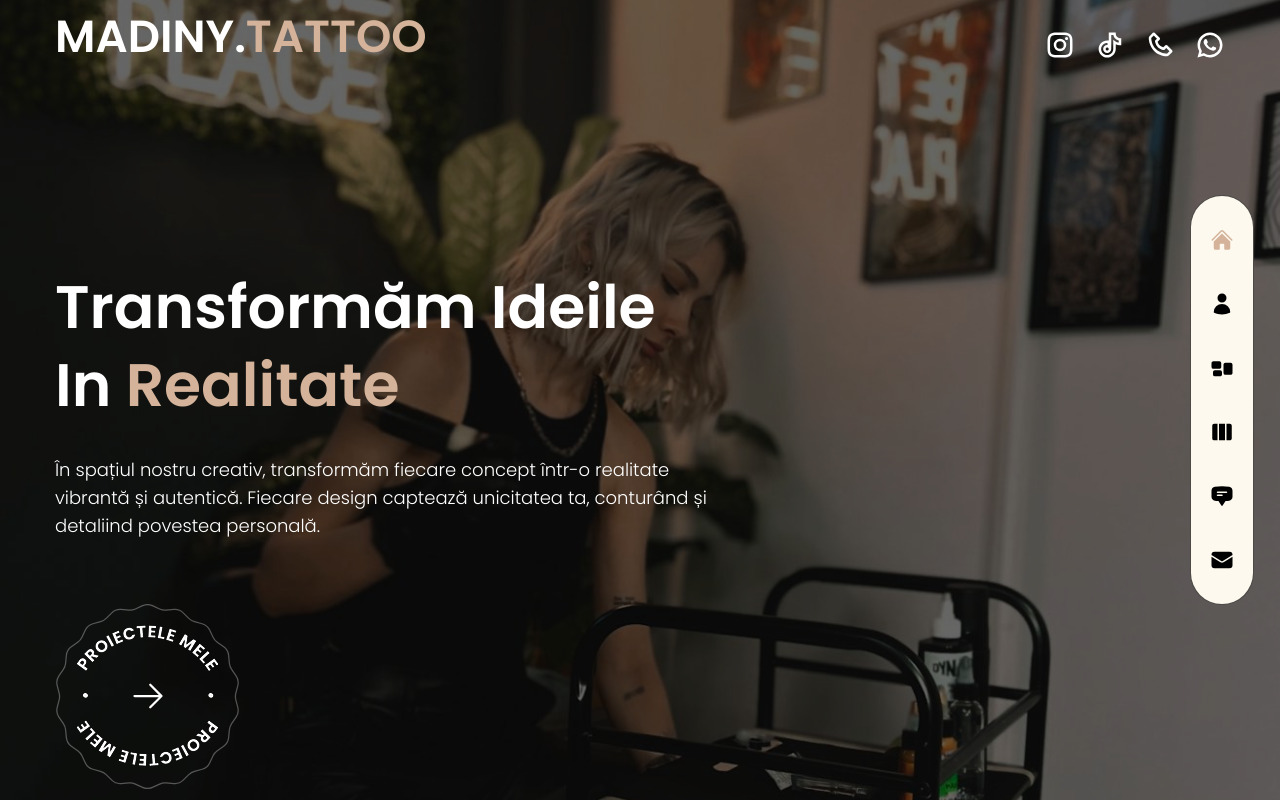
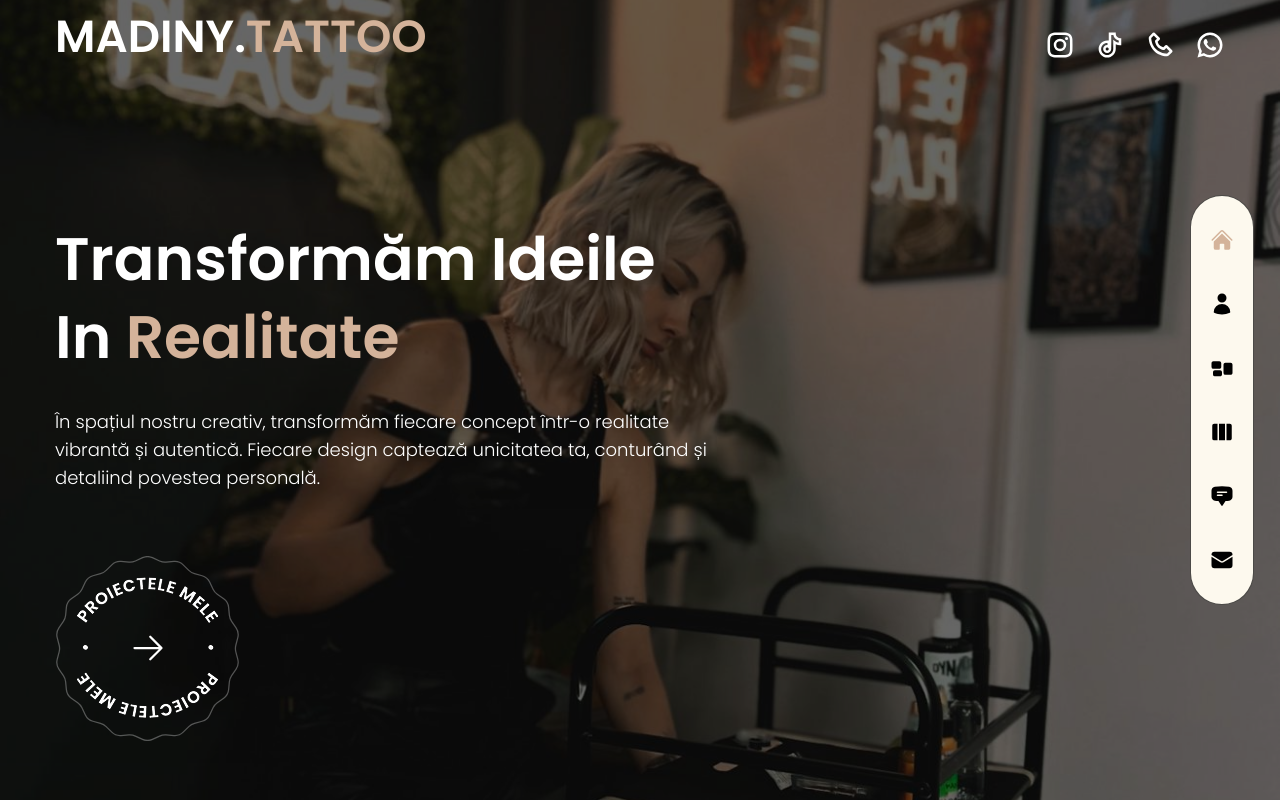
Before and after one commit to mafterr11/MadinyTattoo, a Next.js app: page / in a window 1280 px wide. Built offline with nearby package versions, Linux system fonts and the light colour scheme.

Commit message:
HomePage Responsive

```diff
--- a/app/page.jsx
+++ b/app/page.jsx
@@ -14,8 +14,8 @@
   return (
     <div className='bg-primary/60 h-full'>
       {/* text */}
-      <div className='w-full h-full bg-gradient-to-r pt-24'>
-        <div className='text-center flex flex-col justify-center xl:pt-40 xl:text-left h-full container mx-auto'>
+      <div className='w-full h-full bg-gradient-to-r py-12'>
+        <div className='text-center flex flex-col justify-center xl:pt-40 xl:text-left h-screen xl:h-full container mx-auto'>
           {/* title */}
           <motion.h1
             variants={fadeIn("down", 0.2)}
```
